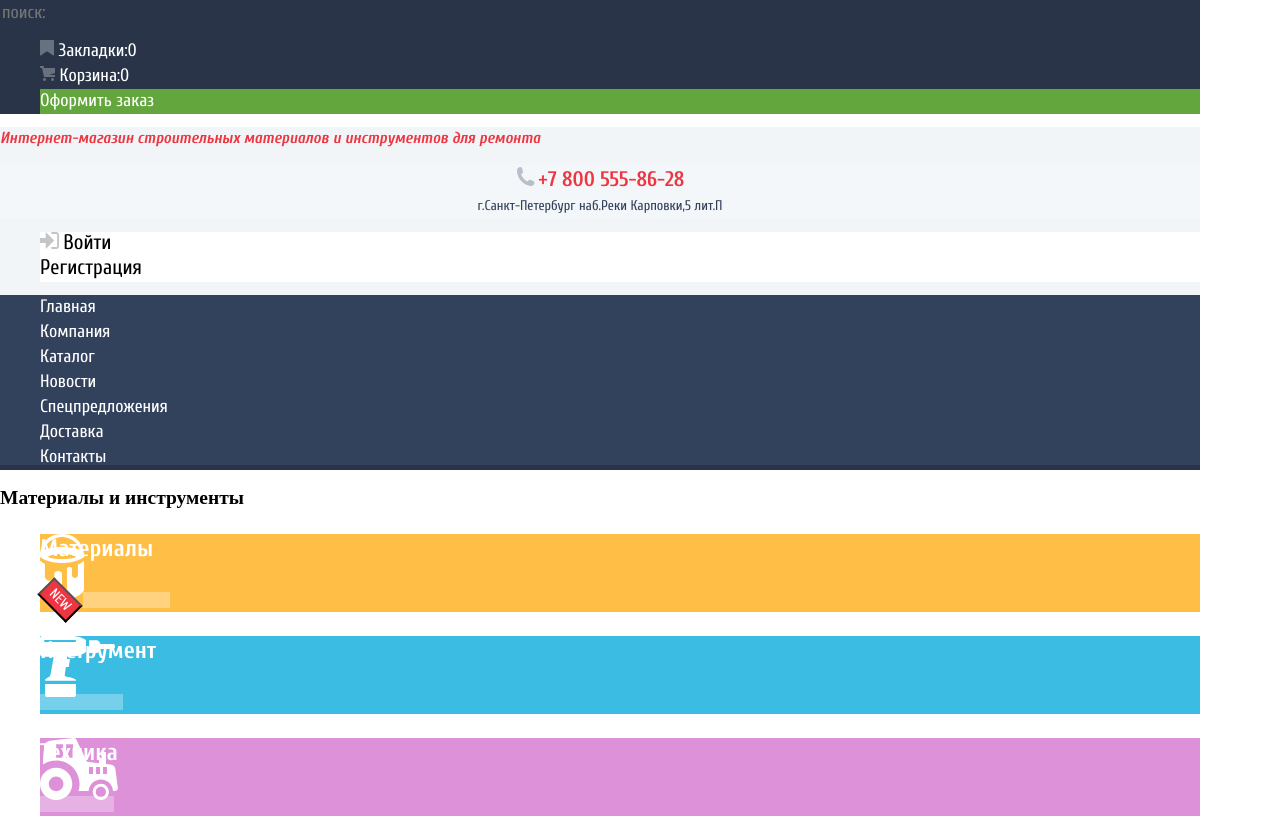
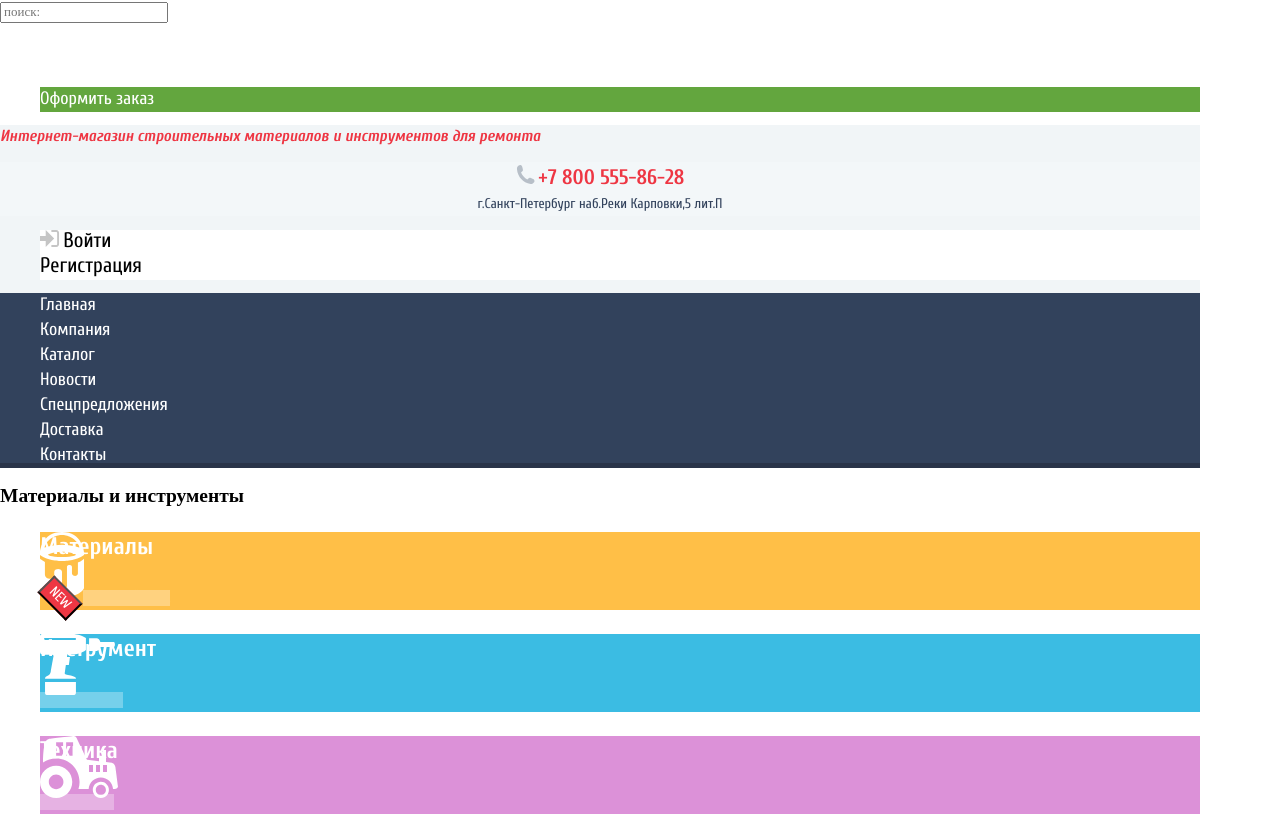
Before and after one commit to Zaurd796/1762757-technomart-31, a plain HTML site: page index.html in a window 1280 px wide. Shown: the part 26-852 px from the top of the page. Drawn offline with Linux system fonts and the light colour scheme.

Commit message:
стилизация вторе задание

```diff
--- a/css/style.css
+++ b/css/style.css
@@ -95,7 +95,7 @@
   line-height: 24px;
   color: var(--basic-black);
 }
-.header-container-block1 {
+.header-top {
   background-color: var(--basic-dark-blue);
 }
 .logo {
@@ -105,7 +105,7 @@
 .logo:active {
   background-color: var(--basic-dark-extra-red);
 }
-.form-search {
+.form-search_area {
   background-color: var(--basic-dark-blue);
   border: none;
   font-family: "Cuprum", "Arial", sans-serif;
```
